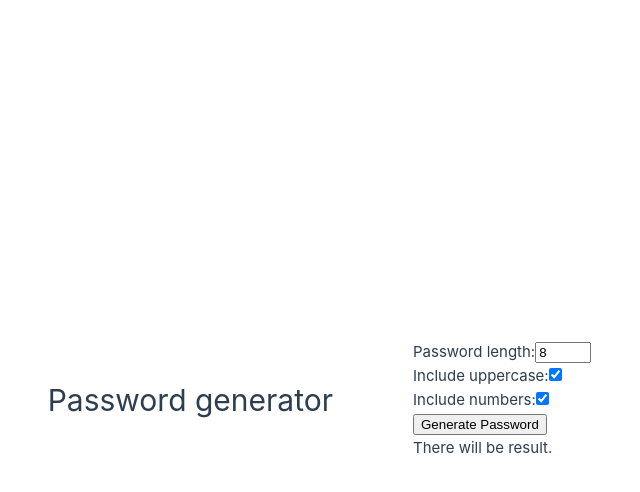
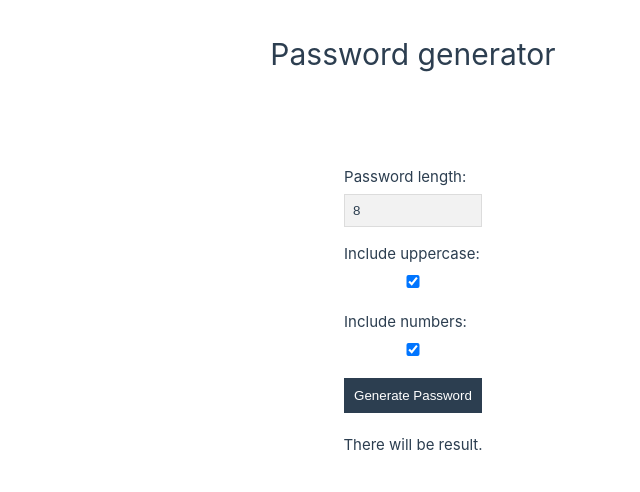
Before and after one commit to MarkAlexI/passwordGen, a Vue app: page / in a window 1280 px wide. Shown: the top 492 px of the page, without its empty margins (227-867 px from the left). Built offline with nearby package versions, Linux system fonts and the light colour scheme.

Commit message:
Added more styles for application.

```diff
--- a/package.json
+++ b/package.json
@@ -1,7 +1,7 @@
 {
   "name": "password-gen",
   "author": "markalexi",
-  "version": "0.2.0",
+  "version": "0.3.0",
   "private": true,
   "type": "module",
   "scripts": {
@@ -20,6 +20,7 @@
     "eslint": "^8.49.0",
     "eslint-plugin-vue": "^9.17.0",
     "jsdom": "^23.0.1",
+    "sass": "^1.69.7",
     "start-server-and-test": "^2.0.3",
     "vite": "^5.0.10",
     "vitest": "^1.0.4"
--- a/src/App.vue
+++ b/src/App.vue
@@ -15,21 +15,13 @@ import PasswordGenerator from './components/PasswordGenerator.vue'
 </template>
 
 <style scoped>
+@import './assets/base.css';
+
 header {
   line-height: 1.5;
-}
-
-@media (min-width: 1024px) {
-  header {
-    display: flex;
-    place-items: center;
-    padding-right: calc(var(--section-gap) / 2);
-  }
-
-  header .wrapper {
-    display: flex;
-    place-items: flex-start;
-    flex-wrap: wrap;
-  }
+  text-align: center;
+  display: flex;
+  justify-content: center;
+  color: var(--color-text);
 }
 </style>
--- a/src/assets/main.css
+++ b/src/assets/main.css
@@ -6,30 +6,3 @@
   padding: 2rem;
   font-weight: normal;
 }
-
-a,
-.green {
-  text-decoration: none;
-  color: hsla(160, 100%, 37%, 1);
-  transition: 0.4s;
-  padding: 3px;
-}
-
-@media (hover: hover) {
-  a:hover {
-    background-color: hsla(160, 100%, 37%, 0.2);
-  }
-}
-
-@media (min-width: 1024px) {
-  body {
-    display: flex;
-    place-items: center;
-  }
-
-  #app {
-    display: grid;
-    grid-template-columns: 1fr 1fr;
-    padding: 0 2rem;
-  }
-}
--- a/src/components/PasswordGenerator.vue
+++ b/src/components/PasswordGenerator.vue
@@ -5,8 +5,22 @@ import GeneratedPasswordDisplay from './GeneratedPasswordDisplay.vue';
 </script>
 
 <template>
-  <div>
+  <div class="password-app">
     <PasswordGeneratorForm />
     <GeneratedPasswordDisplay />
   </div>
 </template>
+
+<style scoped lang="scss">
+.password-app {
+  display: flex;
+  flex-direction: column;
+  align-items: center;
+  justify-content: center;
+  height: 50vh;
+
+  & > * {
+    margin-bottom: 1.25rem;
+  }
+}
+</style>
--- a/src/components/PasswordGeneratorForm.vue
+++ b/src/components/PasswordGeneratorForm.vue
@@ -1,21 +1,36 @@
 <template>
-  <div class="container">
-    <div>
+  <div class="password-form">
+    <div class="form-group">
       <label for="passwordLength">Password length:</label>
-      <input type="number" v-model="passwordLength" min="6" max="20"</input>
+      <input
+        class="form-control"
+        type="number"
+        v-model="passwordLength"
+        min="6"
+        max="20"
+      </input>
     </div>
-    <div>
+    <div class="form-group">
       <label for="includeUppercase">Include uppercase:</label>
-      <input type="checkbox" v-model="includeUppercase" </input>
+      <input
+        type="checkbox"
+        v-model="includeUppercase"
+      </input>
     </div>
-    <div>
+    <div class="form-group">
       <label for="includeNumbers">Include numbers:</label>
-      <input type="checkbox" v-model="includeNumbers" </input>
+      <input
+        type="checkbox"
+        v-model="includeNumbers"
+      </input>
     </div>
-    <button class="btn" @click="generatePassword">Generate Password</button>
+    <button
+      @click="generatePassword"
+    >Generate Password</button>
     <p>{{ generatedPassword }}</p>
   </div>
 </template>
+
 <script setup>
   import { ref } from 'vue';
   const passwordLength = ref(8);
@@ -24,3 +39,46 @@
   const generatedPassword = ref('');
   const generatePassword = () => generatedPassword.value = 'passw0rd';
 </script>
+
+<style scoped lang="scss">
+@import '../assets/base.css';
+
+.password-form {
+  max-width: 300px;
+  margin: auto;
+
+  .form-group {
+    margin-bottom: 15px;
+
+    label {
+      display: block;
+      margin-bottom: 5px;
+      color: var(--color-heading);
+    }
+
+    input[type="number"], input[type="checkbox"] {
+      width: 100%;
+      padding: 8px;
+      box-sizing: border-box;
+      background-color: var(--color-background-mute);
+      border: 1px solid var(--color-border);
+      color: var(--color-text);
+    }
+  }
+
+  button {
+    display: block;
+    width: 100%;
+    padding: 10px;
+    background-color: var(--color-heading);
+    color: var(--color-background);
+    border: none;
+    cursor: pointer;
+    transition: background-color 0.3s;
+
+    &:hover {
+      background-color: var(--color-border-hover);
+    }
+  }
+}
+</style>
```
Also changed, not shown: 7 other files (tests, documents, lock files or other folders).
